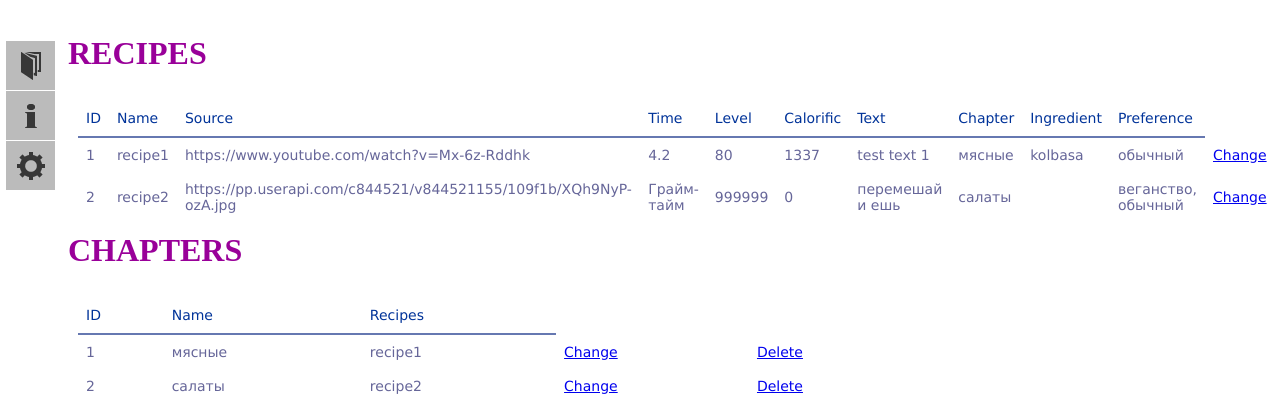
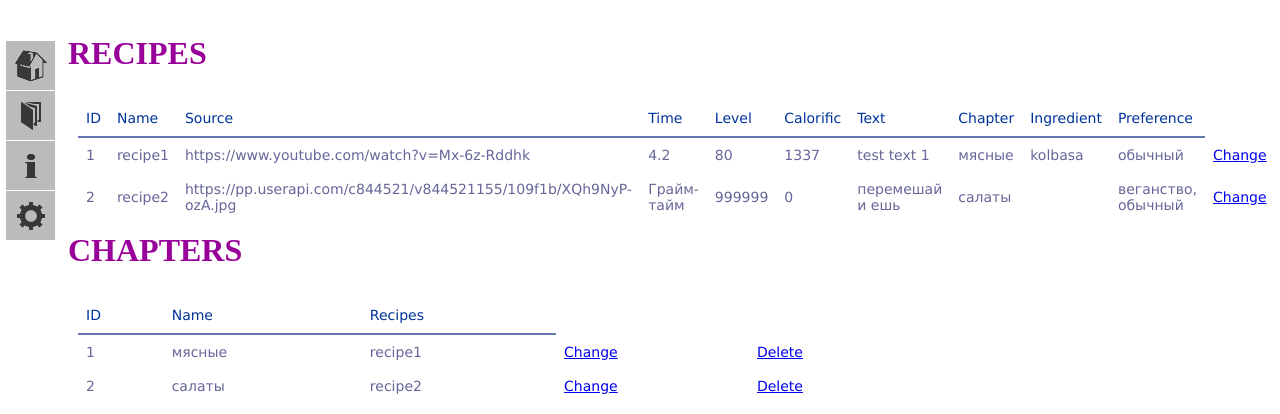
Before and after one commit to Marqueeze/PRBD-CookBook, a Flask app: page / in a window 1280 px wide; the page is wider, and only the part inside the window is pictured. Shown: the top 414 px of that part. Run offline with Flask 2, Linux system fonts and the light colour scheme; data comes from the database, SQL or seed files in the repository; both versions use the stored data as it was after the commit.

Commit message:
Home pic updated

```diff
--- a/static/css/main.css
+++ b/static/css/main.css
@@ -135,6 +135,11 @@ body{
 	line-height: 218px;
 }
 
+.menu li.home:hover{
+    width: 250px;
+    height: 50px;
+}
+
 .menu li a{
 	display: block;
 	width: 200px;
@@ -182,6 +187,10 @@ body{
 
 .settings a:first-child:before{
 	background: url(/static/images/settings.png) center no-repeat;
+}
+
+.home a:first-child:before{
+    background: url(/static/images/home.png) center no-repeat;
 }
 
 .refactoring{
--- a/templates/base.html
+++ b/templates/base.html
@@ -17,6 +17,9 @@
 	{% endwith %}
     <div id='menu'>
 		<ul class="menu">
+            <li class="home">
+                <a href="{{ url_for('index') }}">BASE</a>
+            </li>
 			<li class="subject">
 				<a>Create new</a>
 				<a href="/create/chapter">Chapter</a>
```
Also changed, not shown: app.db, static/images/home.png (added).
